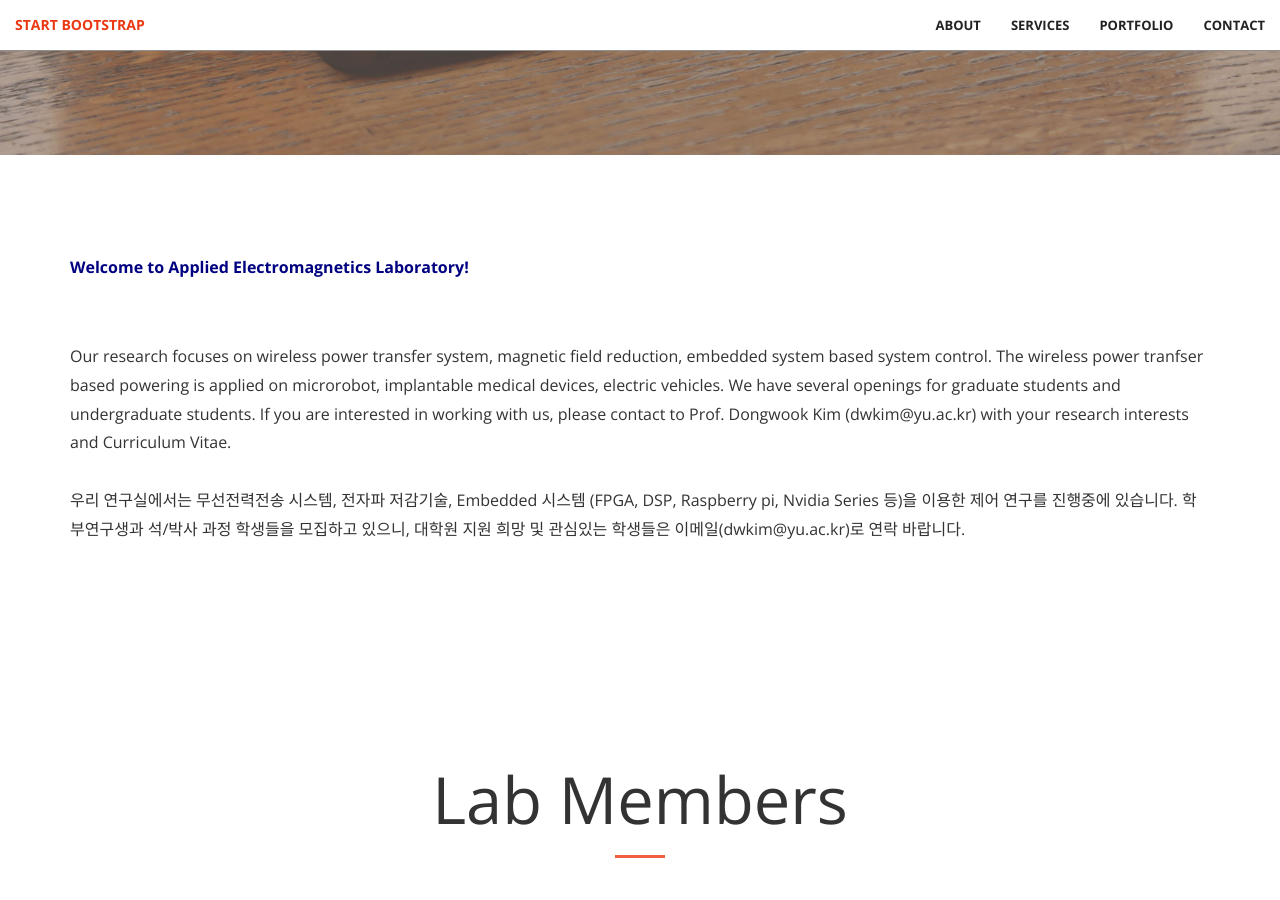
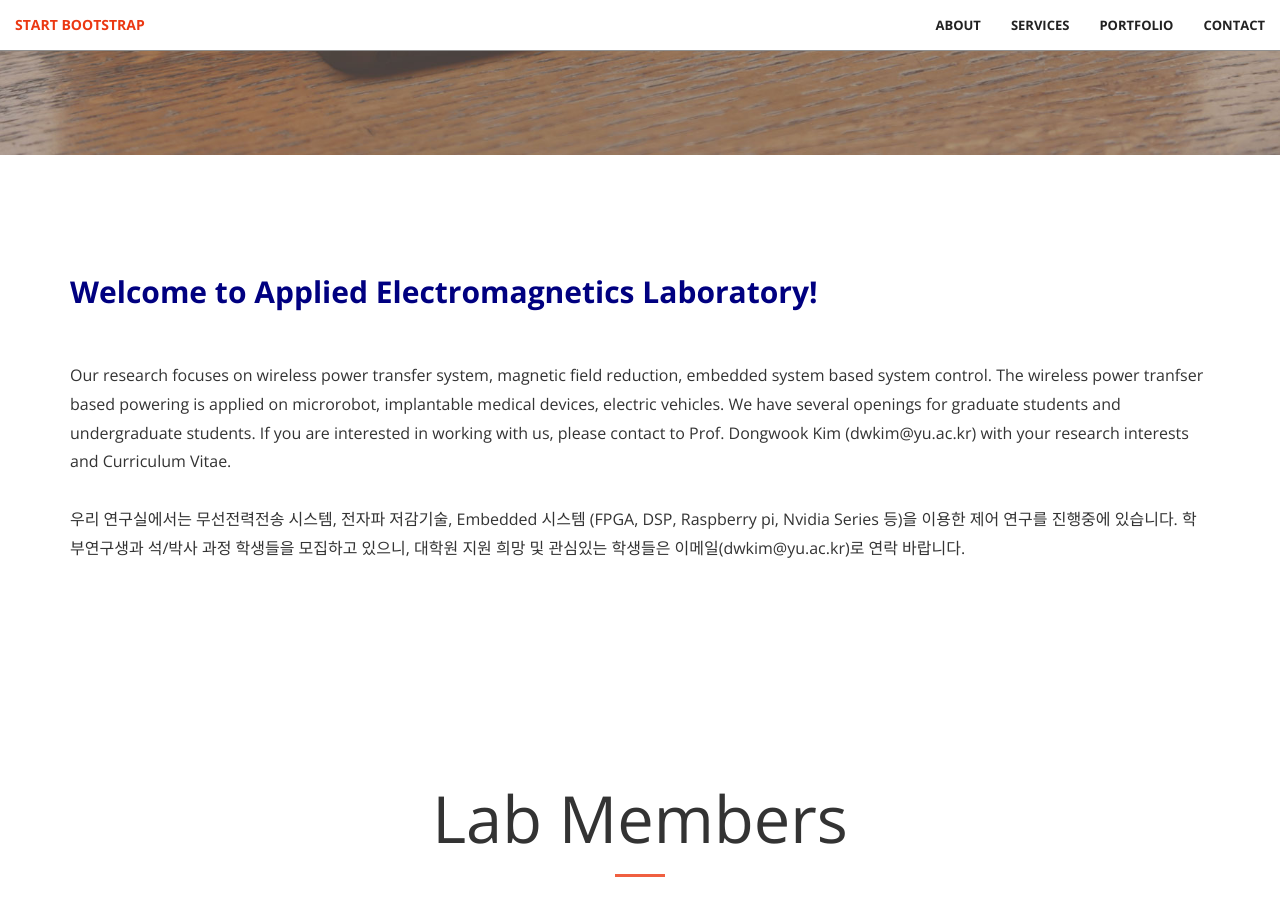
Before and after one commit to dwKim88/AEL, a Jekyll site: the page built from index.html, in a window 1280 px wide and 900 px high, scrolled down 745 px. Built offline with Jekyll 4.4.1, drawn with Linux system fonts in a browser that asks for light colours.

Commit message:
Update call-to-action.html

```diff
--- a/_includes/call-to-action.html
+++ b/_includes/call-to-action.html
@@ -2,11 +2,11 @@
     <div class="container">
         <div class="row">
             <div class="col-md-12 text-left">
-                <h2 class="section-heading">
+                <h2 style="color:navy;">
+                <!-- <h2 class="section-heading">-->
                     <B>
-                        <p style="color:navy;">
-                            Welcome to  Applied Electromagnetics Laboratory!
-                        </p>
+                           Welcome to  Applied Electromagnetics Laboratory!
+
                     </B>
                 </h2>
             </div>
```
